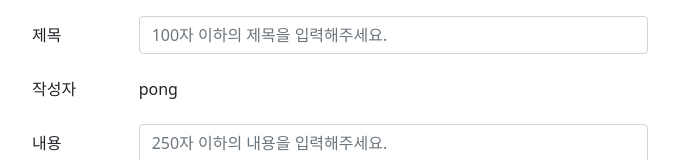
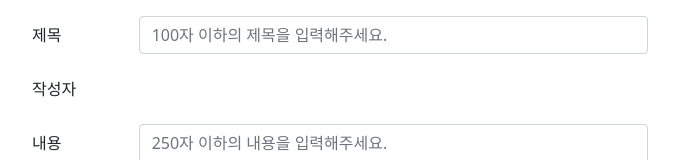
Before and after one commit to sehonge/NoticeAdmin, a React (Create React App) app: page /add in a window 1280 px wide. Shown: the part 126-286 px from the top of the page, without its empty margins (300-979 px from the left). Built offline with nearby package versions, Linux system fonts and the light colour scheme.

Commit message:
공지사항 추가할때, sessionStorage에 저장된 id가 작성자가 되도록 작성

```diff
--- a/src/notice/AddNotice.js
+++ b/src/notice/AddNotice.js
@@ -13,7 +13,7 @@ const AddNotice = () => {
         start_at: "",
         end_at: "",
         is_activated: "true",
-        create_by: "pong"
+        create_by: sessionStorage.getItem("userId")
     }
     //TODO("cookie 사용해서 create_by에 cookie에 저장된 user_name 대입")
     let navigate = useNavigate();
@@ -26,6 +26,7 @@ const AddNotice = () => {
             ...notice,
             [name]: value
         });
+        console.log(notice);
     }
 
     const handleSubmit = (e) => {
@@ -61,7 +62,7 @@ const AddNotice = () => {
                 <Form.Group as={Row} className="mb-3">
                     <Form.Label column sm="2">작성자</Form.Label>
                     <Col sm="10">
-                        <Form.Control id="create_by" name="create_by" plaintext readOnly value="pong"
+                        <Form.Control id="create_by" name="create_by" plaintext readOnly value={sessionStorage.getItem("userId")}
                                       onChange={onChange}/>
                     </Col>
                 </Form.Group>
```
